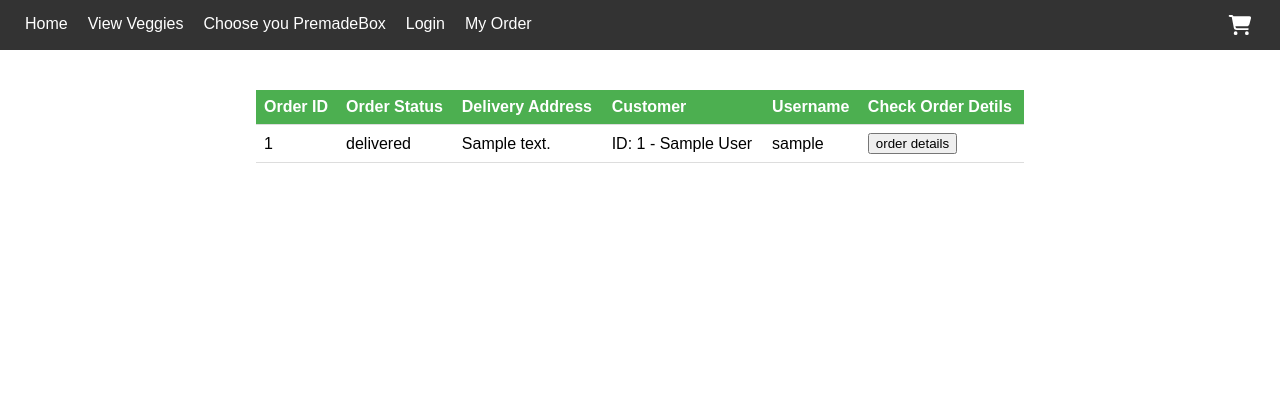
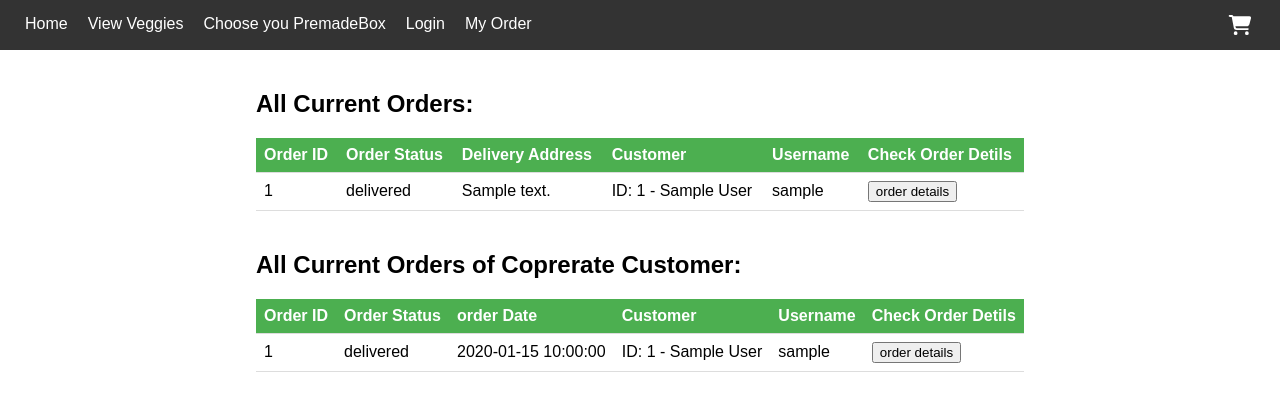
Before and after one commit to lcu-haoboli/642-final, a Flask app: template templates/staff/all_orders.html in a window 1280 px wide. Shown: the top 411 px of the page. Run offline with Flask 3, Linux system fonts and the light colour scheme; the template is opened without the code that fills it: most values are stand-ins (such as "Sample title", 1, 10 or a date in 2020).

Commit message:
Update all_orders.html

```diff
--- a/templates/staff/all_orders.html
+++ b/templates/staff/all_orders.html
@@ -26,6 +26,7 @@
   {% import "message.html" as msgcomp %}
   {{ msgcomp.message() }}
   <div class="cust_order_container">
+    <h2> All Current Orders:</h2>
     <table>
         <thead>
             <tr>
@@ -51,5 +52,33 @@
         </tbody>
     </table>
 </div>
+
+<div class="cust_order_container">
+  <h2> All Current Orders of Coprerate Customer:</h2>
+  <table>
+      <thead>
+          <tr>
+              <th>Order ID</th>
+              <th>Order Status</th>
+              <th>order Date</th>
+              <th>Customer</th>
+              <th>Username</th>
+              <th>Check Order Detils</th>
+          </tr>
+      </thead>
+      <tbody>
+          {% for cust_order in corp_cust_order %}
+          <tr>
+              <td>{{ cust_order["orderId"]  }}</td>
+              <td>{{  cust_order["orderStatus"] }}</td>
+              <td>{{ cust_order["orderDate"] }}</td>
+              <td>ID: {{ cust_order["corpId"]  }} - {{cust_order["firstName"]}} {{cust_order["lastName"]}}</td>
+              <td>{{ cust_order["userName"]  }}</td>
+      <td><a href="{{url_for('order.details', id = cust_order['orderId'] )}}"><button>order details</button></a></td>
+          </tr>
+          {% endfor %}
+      </tbody>
+  </table>
+</div>
 </body>
 </html>
```
